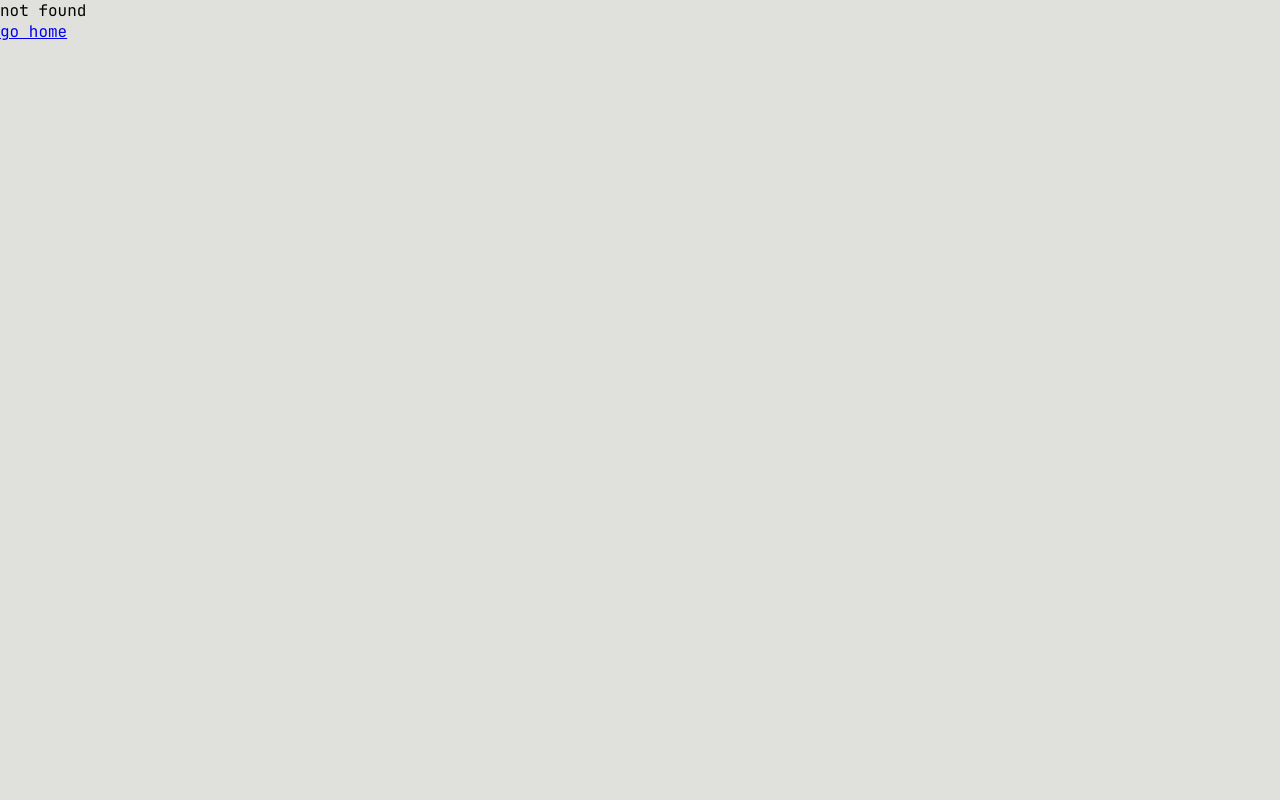
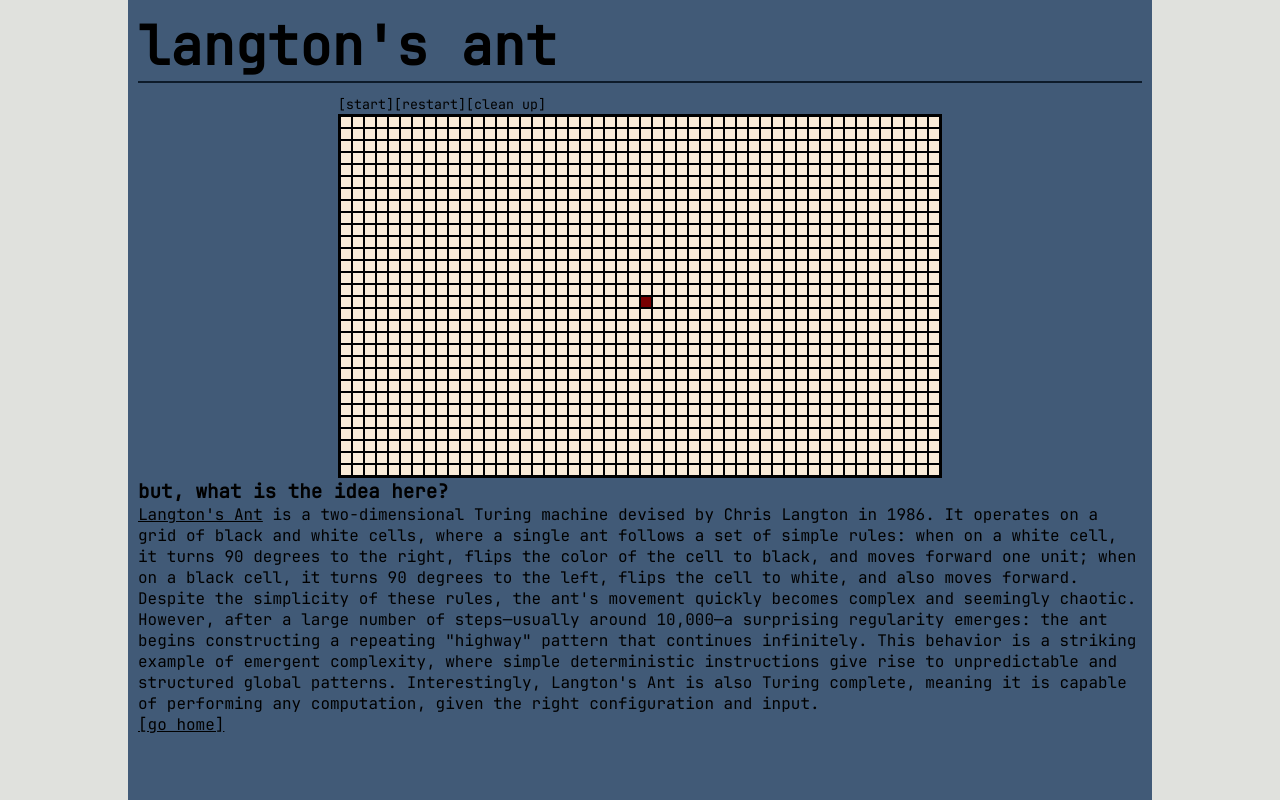
Before and after one commit to melihdr/m-wsite, a React (Vite) app: page /langtons_ant in a window 1280 px wide. Before the commit this address had no page. Built offline with nearby package versions, Linux system fonts and the light colour scheme.

Commit message:
gogogogogo

```diff
--- a/src/main.jsx
+++ b/src/main.jsx
@@ -15,6 +15,7 @@ import RSAComponent from "./pages/projects/rsa/RSA.jsx";
 import CoffeSmokeRoot from "./pages/projects/coffe_smoke/CoffeSmokeRoot.jsx";
 import GameOfLifeRoot from "./pages/projects/game_of_life/GameOfLifeRoot.jsx";
 import KnightsTourRoot from "./pages/projects/knights_tour/KnightsTourRoot.jsx";
+import LangtonsAntRoot from "./pages/projects/langtons_ant/LangtonsAntRoot.jsx";
 
 const router = createBrowserRouter([
   {
@@ -47,7 +48,7 @@ const router = createBrowserRouter([
   { path: "gpgpu", element: <GPGPURoot />, errorElement: <NotFoundPage /> },
   { path: "rsa", element: <RSAComponent />, errorElement: <NotFoundPage /> },
   {
-    path: "coffe_smoke",
+    path: "smoke",
     element: <CoffeSmokeRoot />,
     errorElement: <NotFoundPage />,
   },
@@ -61,6 +62,11 @@ const router = createBrowserRouter([
     element: <KnightsTourRoot />,
     errorElement: <NotFoundPage />,
   },
+  {
+    path: "langtons_ant",
+    element: <LangtonsAntRoot />,
+    errorElement: <NotFoundPage />,
+  },
 ]);
 
 createRoot(document.getElementById("root")).render(
--- a/src/pages/Projects.jsx
+++ b/src/pages/Projects.jsx
@@ -24,6 +24,11 @@ function Projects(name) {
               name={"[the game of life]"}
               link={"/game_of_life"}
             />
+            <SingleProjectPage name={"[smoke]"} link={"/smoke"} />
+            <SingleProjectPage
+              name={"[langton's ant]"}
+              link={"/langtons_ant"}
+            />
           </div>
           <div className="projects_page_go_home_button">
             <a className="projects_page_go_home_a" href="/">
--- a/src/pages/homePageSublinks/astro/Astro.jsx
+++ b/src/pages/homePageSublinks/astro/Astro.jsx
@@ -37,7 +37,7 @@ function Astro() {
             <div>
               taken by: {copyright}, {date}
             </div>
-            <a className="aSeeImage" href={hdurl}>
+            <a className="aSeeImage" target="_blank" href={hdurl}>
               see the image hd
             </a>
             <div>
--- /dev/null
+++ b/src/pages/projects/langtons_ant/LangtonsAnt.jsx
@@ -0,0 +1,136 @@
+import React, { useState, useEffect, useRef } from "react";
+import "./langtons_ant.css";
+
+const dx = [0, 1, 0, -1];
+const dy = [-1, 0, 1, 0];
+
+const getGridSize = () => {
+  const width = window.innerWidth;
+  return width < 890 ? { rows: 30, cols: 30 } : { rows: 30, cols: 50 };
+};
+
+const generateEmptyGrid = (rows, cols) => {
+  return Array.from({ length: rows }, () =>
+    Array.from({ length: cols }, () => 0)
+  );
+};
+
+const LangtonsAnt = () => {
+  const [{ rows, cols }, setGridSize] = useState(getGridSize());
+  const [grid, setGrid] = useState(() => generateEmptyGrid(rows, cols));
+  const [antX, setAntX] = useState(Math.floor(cols / 2));
+  const [antY, setAntY] = useState(Math.floor(rows / 2));
+  const [direction, setDirection] = useState(0);
+  const [running, setRunning] = useState(false);
+  const runningRef = useRef(running);
+
+  useEffect(() => {
+    const handleResize = () => {
+      const { rows: newRows, cols: newCols } = getGridSize();
+
+      setGridSize({ rows: newRows, cols: newCols });
+      setGrid(generateEmptyGrid(newRows, newCols));
+      setAntX(Math.floor(newCols / 2));
+      setAntY(Math.floor(newRows / 2));
+      setDirection(0);
+    };
+
+    window.addEventListener("resize", handleResize);
+    return () => window.removeEventListener("resize", handleResize);
+  }, []);
+
+  useEffect(() => {
+    runningRef.current = running;
+
+    if (!running) return;
+
+    const interval = setInterval(() => {
+      setGrid((prevGrid) => {
+        const newGrid = prevGrid.map((row) => [...row]);
+
+        let x = antX;
+        let y = antY;
+        let dir = direction;
+
+        if (newGrid[y][x] === 0) {
+          dir = (dir + 1) % 4;
+          newGrid[y][x] = 1;
+        } else {
+          dir = (dir + 3) % 4;
+          newGrid[y][x] = 0;
+        }
+
+        const newX = (x + dx[dir] + cols) % cols;
+        const newY = (y + dy[dir] + rows) % rows;
+
+        setAntX(newX);
+        setAntY(newY);
+        setDirection(dir);
+
+        return newGrid;
+      });
+    }, 60);
+
+    return () => clearInterval(interval);
+  }, [running, antX, antY, direction, rows, cols]);
+
+  const handleRestart = () => {
+    setGrid(generateEmptyGrid(rows, cols));
+    setAntX(Math.floor(cols / 2));
+    setAntY(Math.floor(rows / 2));
+    setDirection(0);
+    setRunning(false);
+  };
+
+  return (
+    <div className="langtons_ant_container">
+      <div>
+        <div className="buttons">
+          <button
+            className="langtons_ant_button"
+            onClick={() => setRunning(!running)}
+          >
+            {running ? "[stop]" : "[start]"}
+          </button>
+
+          <button className="langtons_ant_button" onClick={handleRestart}>
+            [restart]
+          </button>
+
+          <button
+            className="langtons_ant_button"
+            onClick={() => {
+              setRunning(false);
+              setGrid(generateEmptyGrid(rows, cols));
+            }}
+          >
+            [clean up]
+          </button>
+        </div>
+
+        <div className="langtons_ant_grid" style={{}}>
+          {grid.map((row, y) =>
+            row.map((cell, x) => {
+              const isAnt = x === antX && y === antY;
+              return (
+                <div
+                  key={`${y}-${x}`}
+                  className="langtons_ant_cell"
+                  style={{
+                    backgroundColor: isAnt
+                      ? "#780000"
+                      : cell === 1
+                      ? "black"
+                      : "antiquewhite",
+                  }}
+                />
+              );
+            })
+          )}
+        </div>
+      </div>
+    </div>
+  );
+};
+
+export default LangtonsAnt;
--- /dev/null
+++ b/src/pages/projects/langtons_ant/LangtonsAntRoot.jsx
@@ -0,0 +1,52 @@
+import React from "react";
+import LangtonsAnt from "./LangtonsAnt";
+import "./langtons_ant.css";
+
+function LangtonsAntRoot() {
+  return (
+    <>
+      <div className="langtons_ant_all">
+        <div className="langtons_ant_inner">
+          <div className="langtons_ant_title">langton's ant</div>
+          <hr />
+          <div>
+            <LangtonsAnt />
+          </div>
+          <div className="langtons_ant_subtitle">
+            but, what is the idea here?
+          </div>
+          <div>
+            <a
+              className="langtons_ant_link"
+              href="https://en.wikipedia.org/wiki/Langton%27s_ant"
+            >
+              Langton's Ant
+            </a>{" "}
+            is a two-dimensional Turing machine devised by Chris Langton in
+            1986. It operates on a grid of black and white cells, where a single
+            ant follows a set of simple rules: when on a white cell, it turns 90
+            degrees to the right, flips the color of the cell to black, and
+            moves forward one unit; when on a black cell, it turns 90 degrees to
+            the left, flips the cell to white, and also moves forward. Despite
+            the simplicity of these rules, the ant's movement quickly becomes
+            complex and seemingly chaotic. However, after a large number of
+            steps—usually around 10,000—a surprising regularity emerges: the ant
+            begins constructing a repeating "highway" pattern that continues
+            infinitely. This behavior is a striking example of emergent
+            complexity, where simple deterministic instructions give rise to
+            unpredictable and structured global patterns. Interestingly,
+            Langton's Ant is also Turing complete, meaning it is capable of
+            performing any computation, given the right configuration and input.
+          </div>
+          <div>
+            <a className="langtons_ant_link" href="/">
+              [go home]
+            </a>
+          </div>
+        </div>
+      </div>
+    </>
+  );
+}
+
+export default LangtonsAntRoot;
--- /dev/null
+++ b/src/pages/projects/langtons_ant/langtons_ant.css
@@ -0,0 +1,70 @@
+.langtons_ant_all {
+  background-color: #415a77;
+  min-height: 100vh;
+}
+
+.langtons_ant_inner {
+  padding: 10px;
+}
+
+.langtons_ant_title {
+  font-size: clamp(25px, 4.2vw, 65px);
+  font-weight: bold;
+}
+
+.langtons_ant_container {
+  display: flex;
+  justify-content: center;
+  margin-top: 10px;
+}
+
+.langtons_ant_grid {
+  border: 2px solid black;
+  display: grid;
+  grid-template-columns: repeat(50, 12px);
+}
+
+.langtons_ant_cell {
+  width: 12px;
+  height: 12px;
+  border: 0.5px solid black;
+}
+
+.langtons_ant_button {
+  font-family: "JetBrains";
+  color: black;
+  background: none;
+  border: none;
+  cursor: pointer;
+}
+
+.langtons_ant_button:hover {
+  background-color: antiquewhite;
+}
+
+.langtons_ant_subtitle {
+  font-size: larger;
+  font-weight: bold;
+}
+
+.langtons_ant_link {
+  color: black;
+}
+
+.langtons_ant_link:hover {
+  background-color: antiquewhite;
+}
+
+@media (min-width: 890px) {
+  .langtons_ant_all {
+    width: 80%;
+    margin: 0 auto;
+  }
+}
+
+@media (max-width: 890px) {
+  .langtons_ant_grid {
+    grid-template-columns: repeat(30, 12px);
+    grid-template-rows: repeat(30, 12px);
+  }
+}
--- a/src/styles/projects_page.css
+++ b/src/styles/projects_page.css
@@ -41,7 +41,6 @@
   font-family: "JetBrains";
   font-weight: bold;
   cursor: pointer;
-  display: grid;
   padding: 5px;
   color: black;
 }
```
